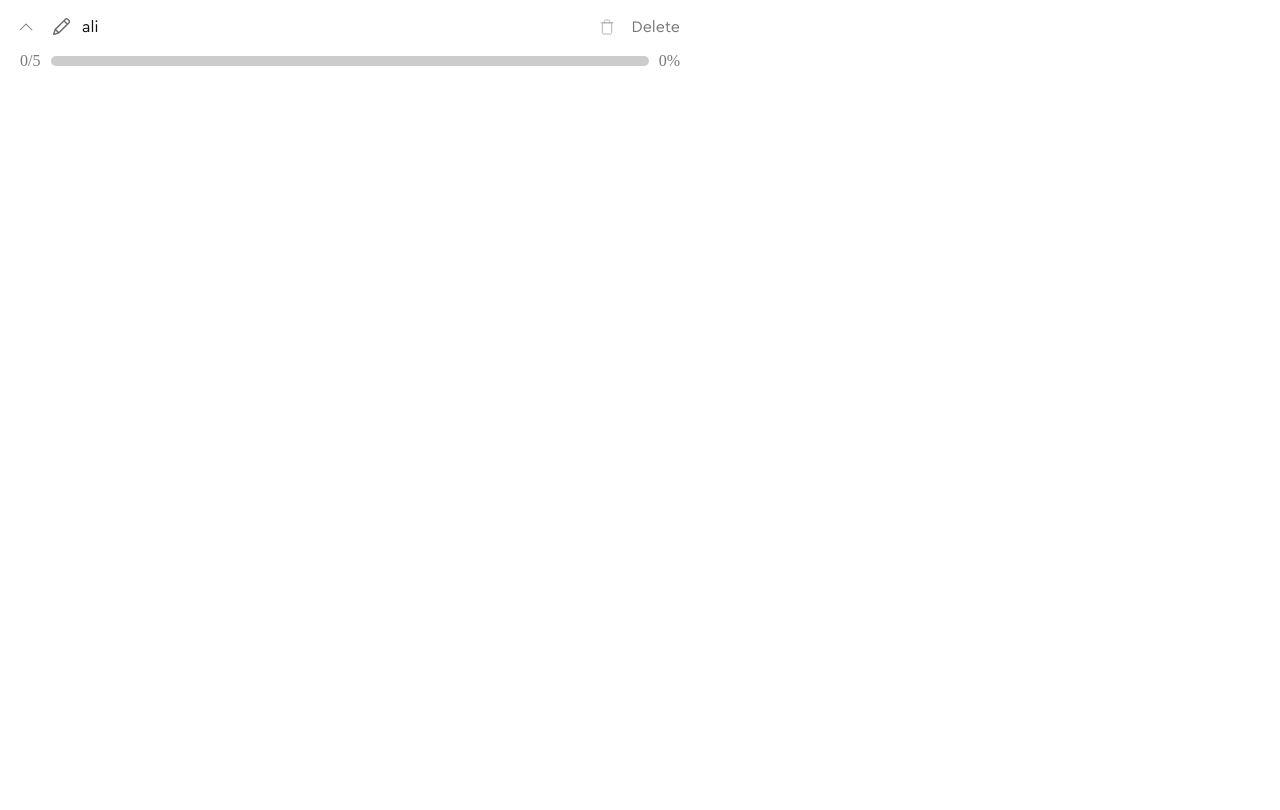
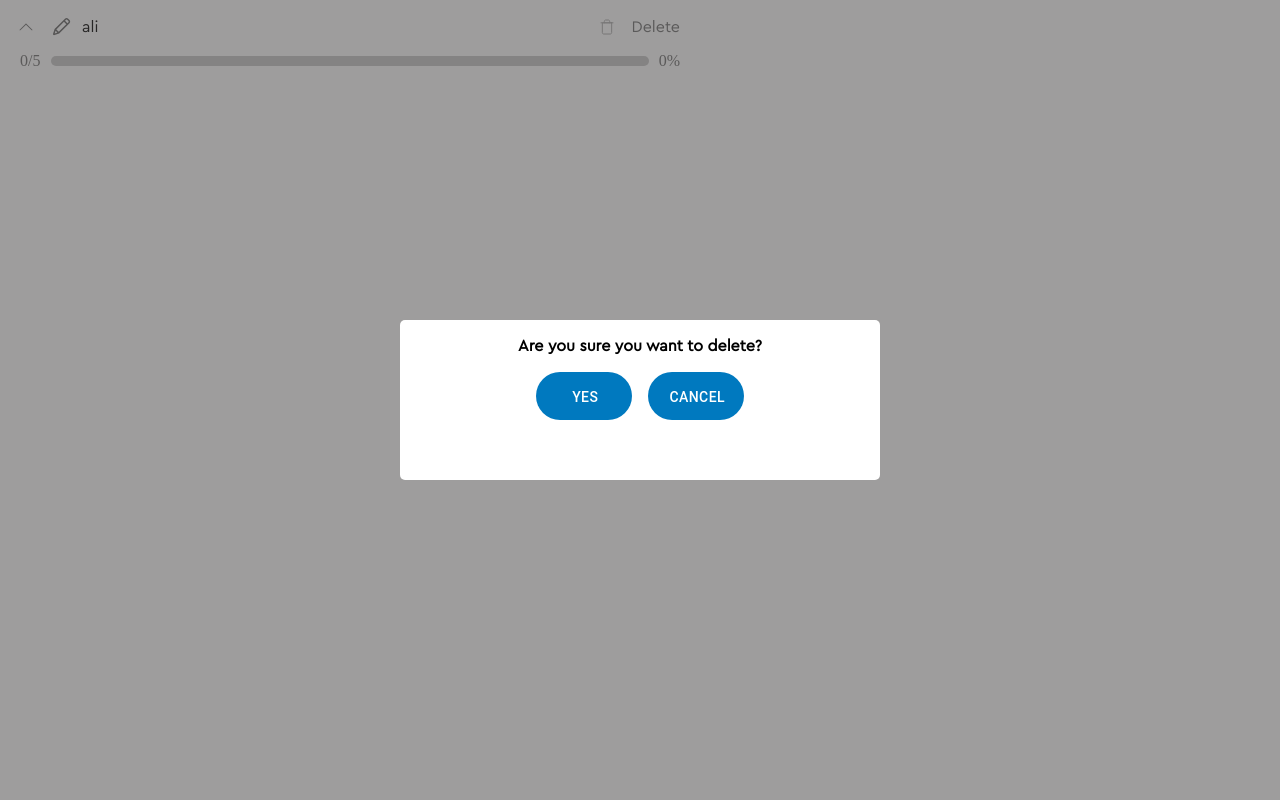
Before and after one commit to peaksoft-school/task-tracker-js9, a React (Create React App) app: page / in a window 1280 px wide. Both pictures are taken after a click on the button 606 px from the left and 27 px from the top of the page. Built offline with nearby package versions, Linux system fonts and the light colour scheme; a web font is replaced by a local one.

Commit message:
created checklist

```diff
--- a/src/components/checklist/CheckList.jsx
+++ b/src/components/checklist/CheckList.jsx
@@ -20,16 +20,17 @@ export const CheckList = ({ title }) => {
    const [open, setOpen] = useState(false)
    const [editId, setEditId] = useState(false)
    const [editTitle, setEditTitle] = useState('')
-   const [edit, serEdit] = useState([])
+   const [edit, setEdit] = useState([])
    const [state, setState] = useState(false)
    const maxTaskCount = 5
+   const isAddDisabled = taskCount >= maxTaskCount
 
    const handleNewItemChange = (e) => {
       setNewItemValue(e.target.value)
    }
 
    const addItem = () => {
-      if (!newItemValue.trim() || taskCount >= maxTaskCount) {
+      if (!newItemValue.trim() || isAddDisabled) {
          return
       }
 
@@ -77,7 +78,6 @@ export const CheckList = ({ title }) => {
       if (items.length === 0) {
          return 0
       }
-
       const completedCount = items.filter((item) => item.completed).length
       return Math.floor((completedCount / items.length) * 100)
    }
@@ -92,9 +92,30 @@ export const CheckList = ({ title }) => {
       const data = {
          title: editTitle,
       }
-      serEdit([...edit, data])
+      setEdit([...edit, data])
       setEditId(false)
    }
+
+   const [showModal, setShowModal] = useState(false)
+   const [itemToDeleteId, setItemToDeleteId] = useState(null)
+
+   const openModal = (id) => {
+      setItemToDeleteId(id)
+      setShowModal(true)
+   }
+
+   const closeModal = () => {
+      setShowModal(false)
+      setItemToDeleteId(null)
+   }
+
+   const handleDeleteItem = () => {
+      if (itemToDeleteId !== null) {
+         removeItem(itemToDeleteId)
+         closeModal()
+      }
+   }
+
    return (
       <ChecklistContainer>
          <CheckListHeaderContainer>
@@ -106,13 +127,15 @@ export const CheckList = ({ title }) => {
 
                   {editId === true ? (
                      <div>
-                        <input
+                        <EditInput
                            type="text"
                            value={editTitle}
                            onChange={(e) => setEditTitle(e.target.value)}
                         />
-                        <Button onClick={saveHandler}>Save</Button>
-                        <Button onClick={() => setEditId(false)}>Cancel</Button>
+                        <ButtonSave onClick={saveHandler}>Save</ButtonSave>
+                        <ButtonCancel onClick={() => setEditId(false)}>
+                           Cancel
+                        </ButtonCancel>
                      </div>
                   ) : (
                      <>
@@ -122,7 +145,7 @@ export const CheckList = ({ title }) => {
                         {state ? (
                            <Title>
                               {edit.map((item) => (
-                                 <Title>{item.title}</Title>
+                                 <Title key={item.id}>{item.title}</Title>
                               ))}
                            </Title>
                         ) : (
@@ -132,7 +155,7 @@ export const CheckList = ({ title }) => {
                   )}
                </CheckListBox>
                <DeleteBox>
-                  <IconButton>
+                  <IconButton onClick={() => openModal(title)}>
                      <DeleteIcon />
                   </IconButton>
                   <p>Delete</p>
@@ -154,32 +177,23 @@ export const CheckList = ({ title }) => {
          {showInputs ? (
             <Main>
                <div>
-                  {isTaskListVisible && (
-                     <div>
-                        {items.map((item) => (
-                           <ItemContainer
-                              key={item.id}
-                              completed={item.completed}
-                           >
+                  {isTaskListVisible &&
+                     items.map((item) => (
+                        <ItemContainer key={item.id} completed={item.completed}>
                            <Checkbox
                               checked={item.completed}
                               onChange={() => toggleCompleted(item.id)}
                            />
                            <ItemText>{item.value}</ItemText>
-                              <StyledIconButton
-                                 onClick={() => removeItem(item.id)}
-                              >
+                           <StyledIconButton onClick={() => openModal(item.id)}>
                               <DeleteIcon />
                            </StyledIconButton>
                         </ItemContainer>
                      ))}
                </div>
-                  )}
-               </div>
                {open ? (
                   <div>
                      <ItemContainer>
-                        <Checkbox checked={false} />
                         <StyledInput
                            type="text"
                            value={newItemValue}
@@ -190,7 +204,9 @@ export const CheckList = ({ title }) => {
                         <CancelButton onClick={toggleInputs}>
                            Cancel
                         </CancelButton>
-                        <AddButton onClick={addItem}>Add</AddButton>
+                        <AddButton onClick={addItem} disabled={isAddDisabled}>
+                           Add
+                        </AddButton>
                      </ActionButtonsContainer>
                   </div>
                ) : (
@@ -205,9 +221,121 @@ export const CheckList = ({ title }) => {
                )}
             </Main>
          ) : null}
+
+         {showModal && (
+            <ModalContainer>
+               <ModalContent>
+                  <ModalText>Are you sure you want to delete?</ModalText>
+                  <ModalButtons>
+                     <ModalButtonAdd onClick={handleDeleteItem}>
+                        Yes
+                     </ModalButtonAdd>
+                     <ModalButtonCancel onClick={closeModal}>
+                        Cancel
+                     </ModalButtonCancel>
+                  </ModalButtons>
+               </ModalContent>
+            </ModalContainer>
+         )}
       </ChecklistContainer>
    )
 }
+
+const ModalContainer = styled('div')({
+   position: 'fixed',
+   top: 0,
+   left: 0,
+   width: '100%',
+   height: '100%',
+   display: 'flex',
+   justifyContent: 'center',
+   alignItems: 'center',
+   backgroundColor: 'rgba(62, 60, 60, 0.5)',
+})
+
+const ModalContent = styled('div')({
+   backgroundColor: '#fff',
+   padding: '1rem',
+   borderRadius: '5px',
+   width: '30rem',
+   height: '20vh',
+})
+
+const ModalText = styled('p')({
+   fontSize: '1rem',
+   fontWeight: 'bold',
+   marginBottom: '1rem',
+   display: 'flex',
+   justifyContent: 'center',
+   alignItems: 'center',
+})
+
+const EditInput = styled('input')({
+   width: '6rem',
+   height: '1.5rem',
+})
+
+const ModalButtons = styled('div')({
+   display: 'flex',
+   justifyContent: 'center',
+   gap: '1rem',
+})
+
+const ButtonSave = styled(Button)({
+   width: '3rem',
+   height: '1.5rem',
+   fontSize: '0.6rem',
+   marginLeft: '1rem',
+   marginRight: '0.5rem',
+   paddingTop: '0.3rem',
+   paddingRight: '1.5rem',
+   '&:hover': {
+      backgroundColor: '#015C91',
+      '&:active': {
+         backgroundColor: '#0079BF',
+      },
+   },
+})
+
+const ButtonCancel = styled(Button)({
+   width: '3rem',
+   height: '1.5rem',
+   fontSize: '0.6rem',
+   paddingTop: '0.3rem',
+   paddingRight: '1.3rem',
+   '&:hover': {
+      backgroundColor: '#015C91',
+      '&:active': {
+         backgroundColor: '#0079BF',
+      },
+   },
+})
+
+const ModalButtonAdd = styled(Button)({
+   width: '6rem',
+   height: '3rem',
+   paddingTop: '0.8rem',
+   paddingRight: '1.6rem',
+   '&:hover': {
+      backgroundColor: '#015C91',
+      '&:active': {
+         backgroundColor: '#0079BF',
+      },
+   },
+})
+
+const ModalButtonCancel = styled(Button)({
+   width: '6rem',
+   height: '3rem',
+   paddingTop: '0.8rem',
+   paddingRight: '1.6rem',
+   '&:hover': {
+      backgroundColor: '#015C91',
+      '&:active': {
+         backgroundColor: '#0079BF',
+      },
+   },
+})
 
 const StyledInput = styled(Input)({
    input: {
@@ -319,7 +447,6 @@ const StyledIconButton = styled(IconButton)({
 })
 
 const Main = styled('div')({
-   // height: '15vh',
    width: '41.1875rem',
    display: 'flex',
    flexDirection: 'column',
@@ -354,12 +481,12 @@ const AddButton = styled(Button)({
       },
    },
 })
+
 const CancelButton = styled(Button)({
    fontFamily: 'CarePro',
    color: '#919191',
    borderRadius: ' 1.5rem',
    height: '2.1rem',
-
    width: '5.41313rem',
    padding: '0.275rem 1rem 0.375rem 0.5rem ',
    backgroundColor: '#F0F0F0',
@@ -369,7 +496,6 @@ const CancelButton = styled(Button)({
    '&:hover': {
       backgroundColor: '#cecdcd',
       color: '#fff',
-
       '&:active': {
          backgroundColor: '#F0F0F0',
       },
@@ -388,7 +514,6 @@ const AddnewButton = styled(Button)({
    background: 'none',
    border: '0.0625rem solid #F2F2F2',
    display: 'inline-block',
-
    fontSize: '0.91rem',
    textAlign: 'center',
 })
```
Lines whose indentation alone changed are shown as unchanged.
